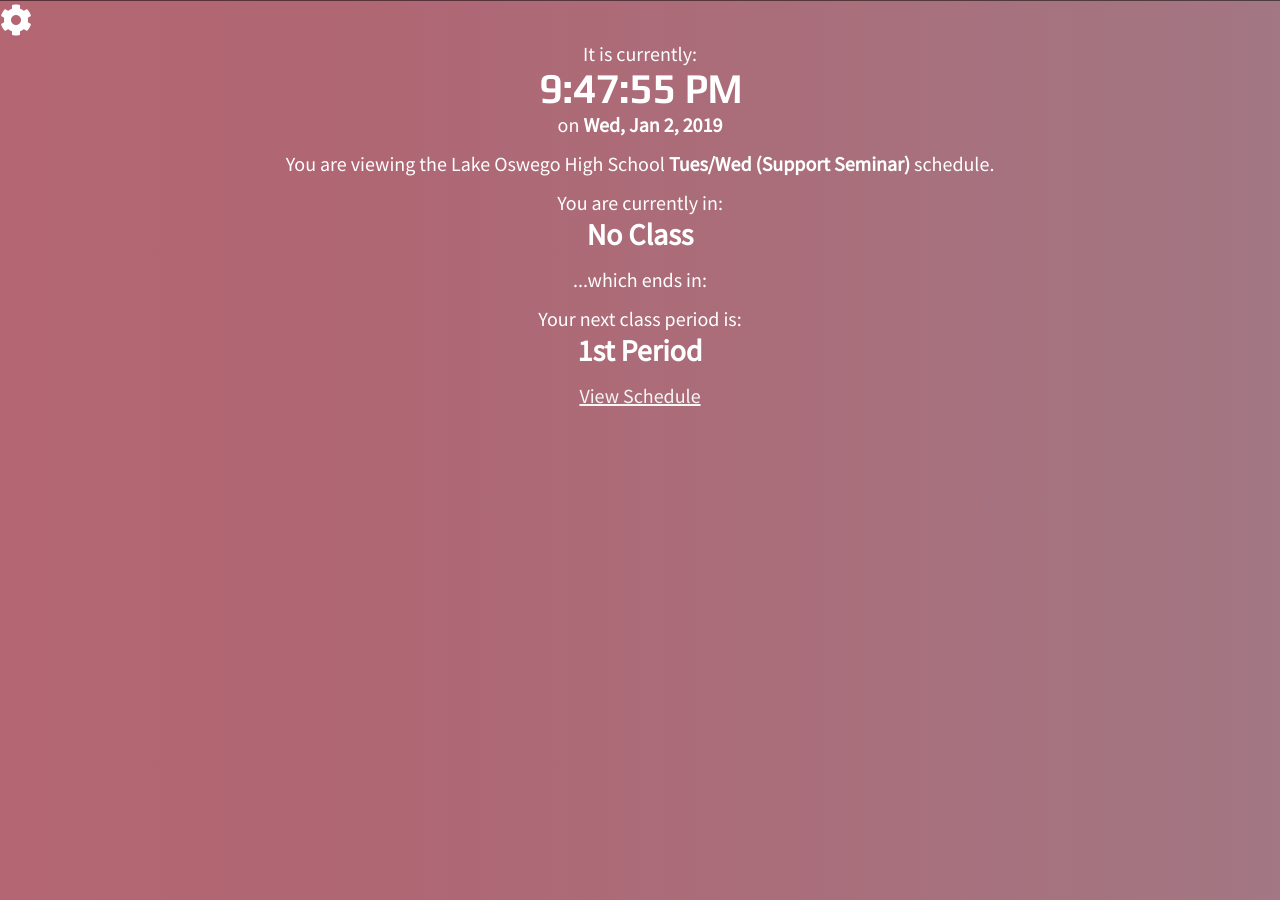
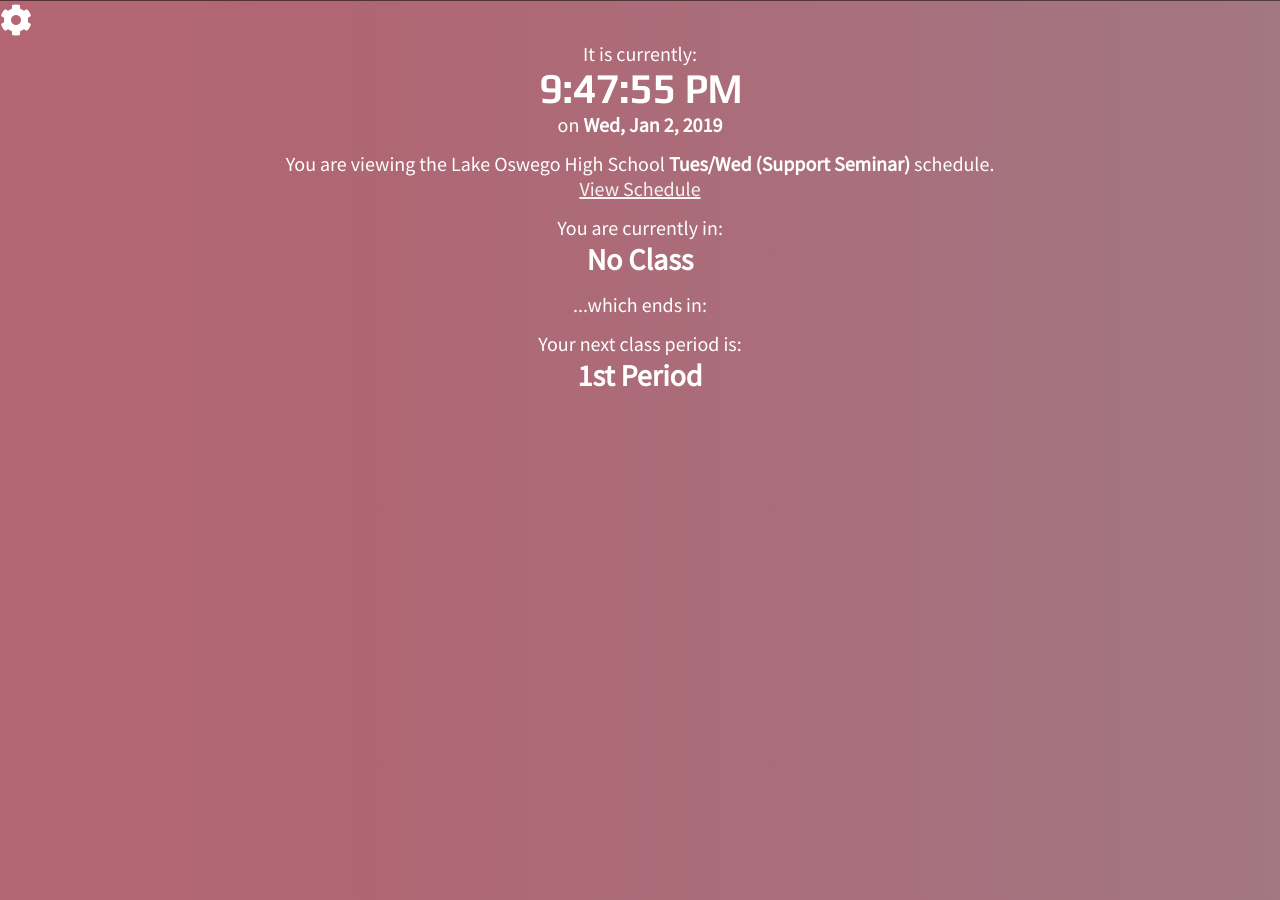
Before and after one commit to MoralCode/ClassClock, a Jekyll site: the page built from index.html, in a window 1280 px wide. Built offline with Jekyll 4.4.1, drawn with Linux system fonts in a browser that asks for light colours; nearby versions of some CDN libraries; comment, search, counter and statistics services are not loaded.

Commit message:
Move "View Schedule" link

```diff
--- a/index.html
+++ b/index.html
@@ -10,8 +10,10 @@ onload: update()
 <p class="centered bottomSpace" id="date"></p>
 
 <section id="scheduleInfo">
-    <p class="centered bottomSpace" id="schedule"></p>
 
+    <p class="centered" id="schedule"></p>
+
+    <a href="schedule.html" class="centered bottomSpace" id="viewScheduleLink">View Schedule</a>
     <p class="centered label">You are currently in: </p>
     <h1 class="centered bottomSpace" id="currentClass"></h1>
 
@@ -23,7 +25,7 @@ onload: update()
 
     <!-- <p class="centered bottomSpace" id="sentence"></p> -->
 
-    <a href="schedule.html" class="centered topSpace" id="viewScheduleLink">View Schedule</a>
+
 
 </section>
 
```
